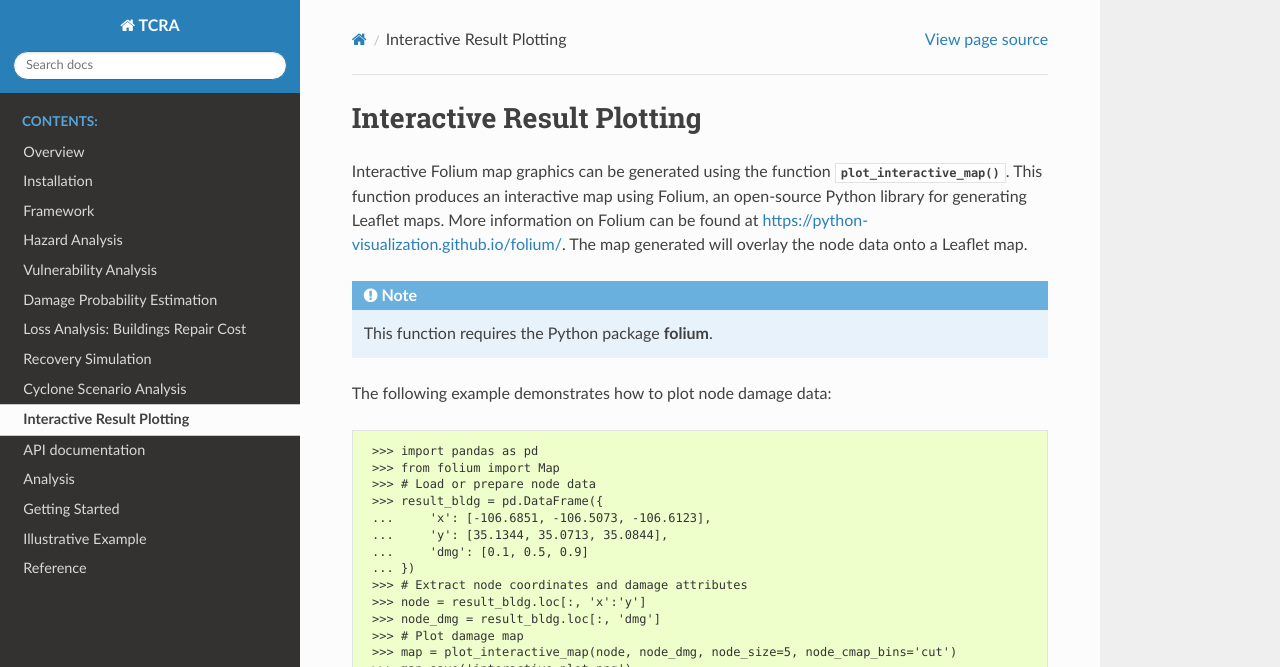
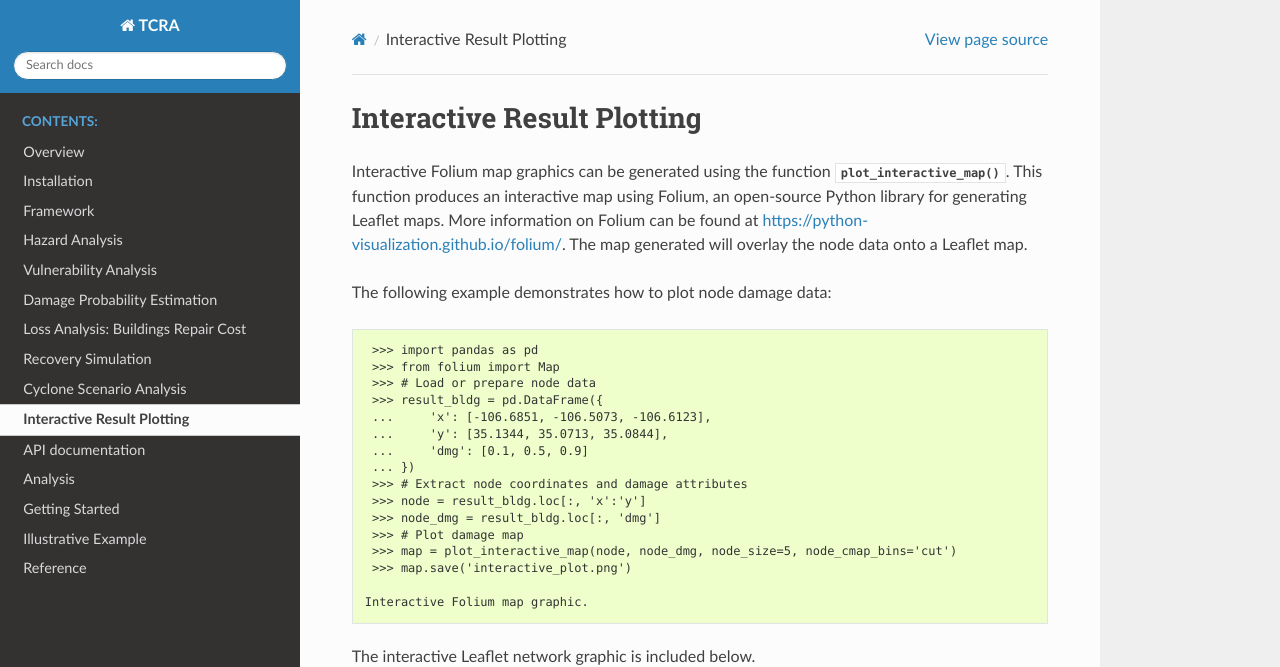
Before and after one commit to rxm562/TCRA, a Sphinx documentation site: the page built from docs/source/interactiveplot.rst, in a window 1280 px wide and 1305 px high. Shown: the top 667 px of the window. Built offline with Sphinx 7.4.7 and the Read the Docs theme 2.0.0, drawn with Linux system fonts in a browser that asks for light colours; some of the changed text lies outside the part shown; grey boxes are pictures that could not be loaded.

Commit message:
Update interactiveplot.rst

```diff
--- a/docs/source/interactiveplot.rst
+++ b/docs/source/interactiveplot.rst
@@ -10,8 +10,6 @@
 This function produces an interactive map using Folium, an open-source Python library for generating Leaflet maps. More information on Folium can be found at https://python-visualization.github.io/folium/.
 The map generated will overlay the node data onto a Leaflet map.
 
-.. note::
-   This function requires the Python package **folium**.
 
 The following example demonstrates how to plot node damage data:
 
```
Also changed, not shown: other parts of docs/source/interactiveplot.rst (+3 -0 lines).
